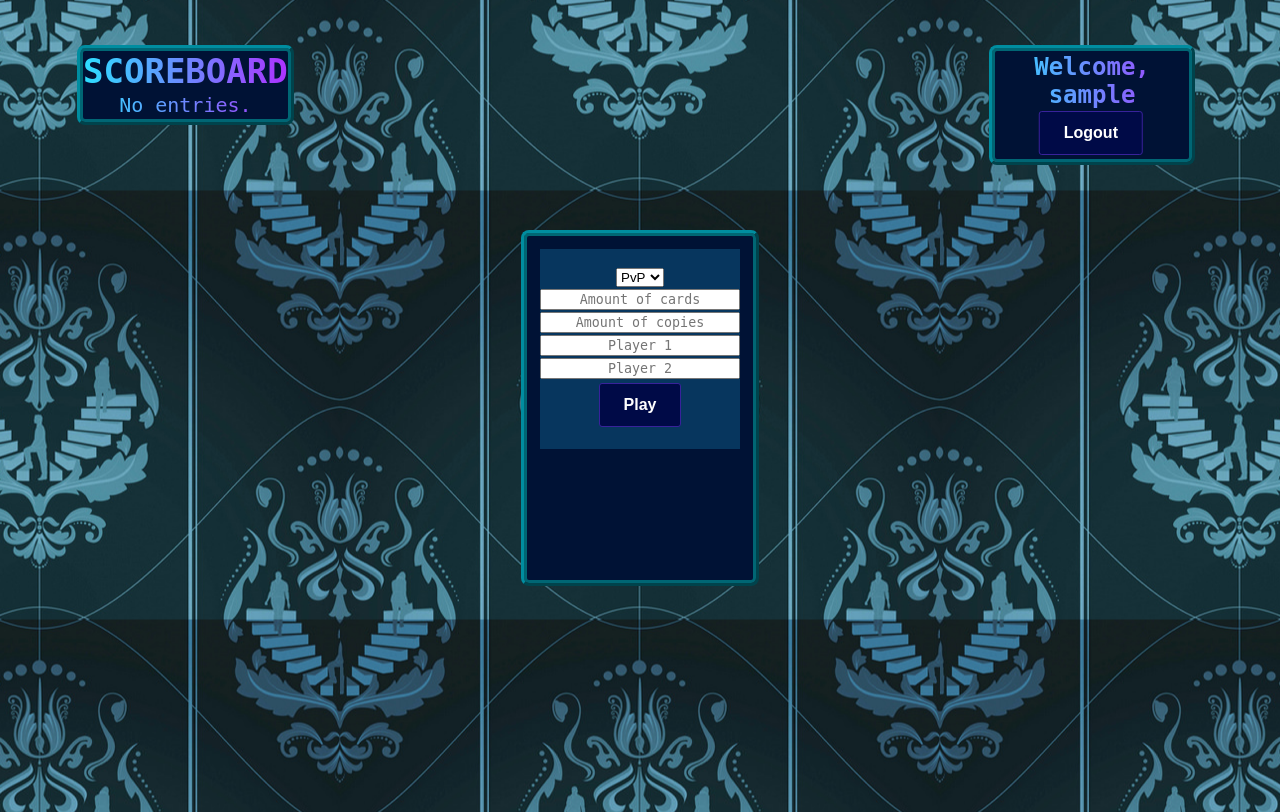
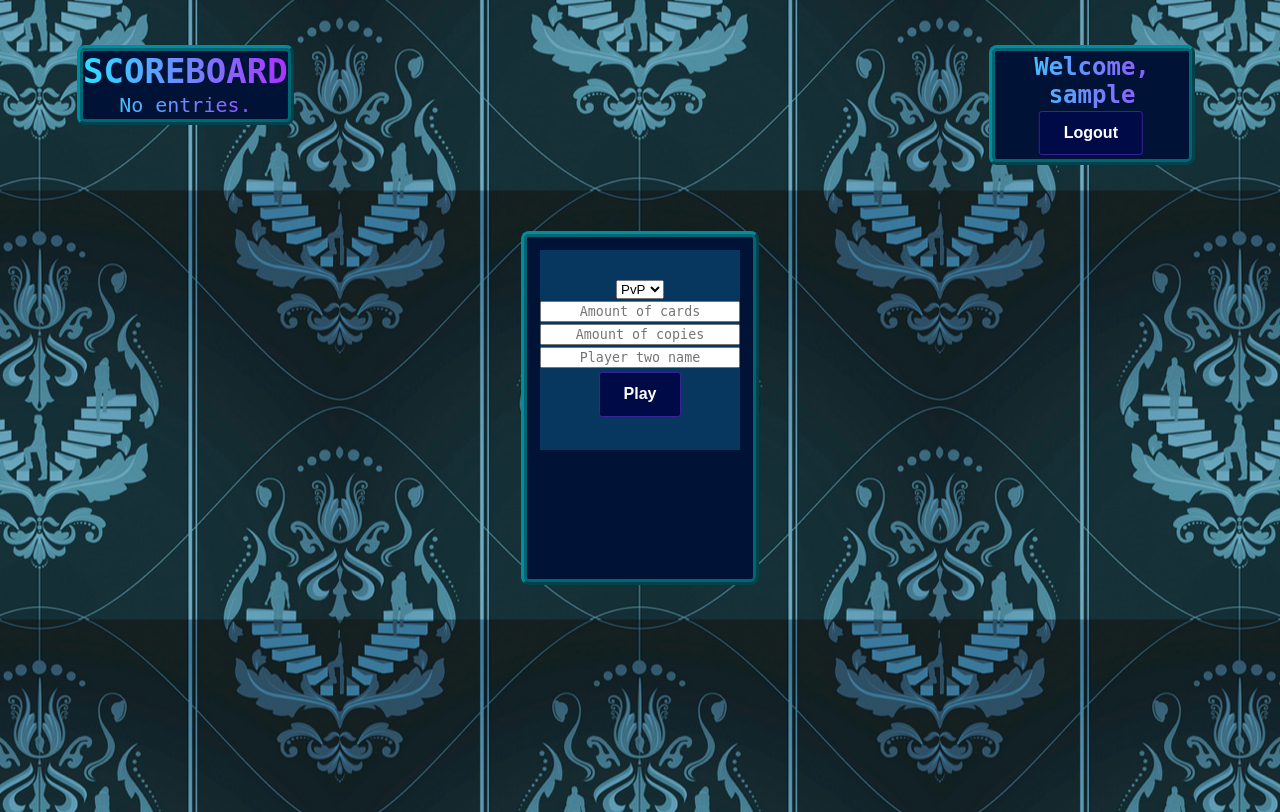
Before and after one commit to Moorky/Memory_Game, a PHP site: page / in a window 1280 px wide. Run offline with PHP 8.4, Linux system fonts and the light colour scheme; the visitor is signed in with stand-in values (Sample User, id 1); data that the repository does not hold is empty.

Commit message:
Implemented player class, created prototype of database class

```diff
--- /dev/null
+++ b/assets/src/ConnectDB.js
@@ -0,0 +1,7 @@
+class ConnectDB {
+    getUserName() {
+        return "name";
+    }
+}
+
+export default ConnectDB;
--- a/assets/src/Game.js
+++ b/assets/src/Game.js
@@ -1,5 +1,6 @@
 import Board from './Board.js';
 import Player from './Player.js';
+import ConnectDB from "./ConnectDB.js";
 
 /**
  * Main Controller (handles board and cards with game logic)
@@ -14,20 +15,19 @@ class Game {
      * @param {int} cardCount how many unique cards there should be (min 2)
      * @param {int} copyCount how many copies of each unique card (min 2)
      * @param {string} mode which game mode should be played (solo, pvp, pvc)
-     * @param {string} player1 username of player 1
      * @param {string} player2 username of player 2
      */
-    constructor(cardCount, copyCount, mode, player1, player2) {
+    constructor(cardCount, copyCount, mode, player2) {
         // INITS
+        this.database = new ConnectDB();
         this.board = new Board(cardCount, copyCount);
-        this.player = new Player();
+        this.player = new Player(this.getUserName(), player2);
         this.grid = document.querySelector(".grid")
         this.popup = document.querySelector(".popup");
         this.scoreBoard = [document.querySelector(".scoreBoard_1"), document.querySelector(".scoreBoard_2")];
         this.cardsID = [];
         this.cardsSelected = [];
         this.cardsWon = 0;
-        this.player = [player1, player2];
         this.score = [0, 0];
         this.turn = 0;
         this.mode = mode;
@@ -35,11 +35,20 @@ class Game {
         // CLEAN UP
         this.grid.innerHTML = "";
         this.scoreBoard.forEach((e, i) => {
-            e.innerHTML = this.player[i] + ": " + (this.score[i]).toString()
+            e.innerHTML = this.player.getPlayerName(i) + ": " + (this.player.getPlayerScore(i)).toString()
         })
 
         // GAME LOGIC
         this.startGame();
+    }
+
+    /**
+     * Getter for username from database.
+     *
+     * @returns {string} username
+     */
+    getUserName() {
+        return this.database.getUserName();
     }
 
     /**
@@ -96,6 +105,7 @@ class Game {
             dimCounter = 0;
             this.grid.appendChild(document.createElement("br"));
         }
+
         return dimCounter;
     }
 
@@ -168,7 +178,7 @@ class Game {
 
         if (matchCount === this.cardsID.length - 1) {
             this.cardsWon += 1;
-            this.increaseScore();
+            this.player.increaseScore(this.scoreBoard, this.turn);
             setTimeout(this.checkWon.bind(this), 500)
         } else {
             this.switchTurn();
@@ -188,13 +198,6 @@ class Game {
             this.disableCard();
             delete this;
         }
-    }
-
-    /**
-     * Calculates score after finding a match.
-     */
-    increaseScore() {
-        this.scoreBoard[this.turn].innerHTML = this.player[this.turn] + ": " + (++this.score[this.turn]).toString();
     }
 
     /**
--- a/assets/src/Player.js
+++ b/assets/src/Player.js
@@ -2,7 +2,58 @@
  * Handles player data that would be useful for a database
  */
 class Player {
+    constructor(userName, playerTwoName) {
+        this.playerNames = [userName, playerTwoName];
+        this.score = [0, 0];
+    }
 
+    /**
+     * Compares a given score with the score of the player/the players.
+     *
+     * @param score that should be compared to player score
+     * @param mode can be either "pvp" or "pvc"
+     * @returns {number|boolean} the highscore as an int, returns false if the player score is not a new highscore
+     */
+    compareScore(score, mode) {
+        let returnVal;
+        if (mode === "pvp" && (this.score[0] > score || this.score[1] > score)) {
+            returnVal = this.score[0] > this.score[1] ? this.score[0] : this.score[1];
+        } else {
+            returnVal = this.score[0] > score ? this.score[0] : false;
+        }
+
+        return returnVal;
+    }
+
+    /**
+     * Increases score after finding a match.
+     *
+     * @param htmlElement array, that will change the innerHTML of one element depending on the index/turn
+     * @param turn can either be 0 or 1, depending on which players turn it is
+     */
+    increaseScore(htmlElement, turn) {
+        htmlElement[turn].innerHTML = this.playerNames[turn] + ": " + (++this.score[turn]).toString();
+    }
+
+    /**
+     * Getter for player name
+     *
+     * @param index can be either 0 or 1, depending on which player
+     * @returns {string} player name
+     */
+    getPlayerName(index) {
+        return index === 0 ? this.playerNames[0] : this.playerNames[1];
+    }
+
+    /**
+     * Getter for player score
+     *
+     * @param index can be either 0 or 1, depending on which player
+     * @returns {int} player score
+     */
+    getPlayerScore(index) {
+        return index === 0 ? this.score[0]: this.score[1];
+    }
 }
 
 export default Player;
--- a/assets/src/initGame.js
+++ b/assets/src/initGame.js
@@ -15,7 +15,7 @@ window.onload = function () {
         getData();
 
         if (checkInput()) {
-            new Game(Number(cardCount), Number(copyCount), String(mode), String(player1), String(player2));
+            new Game(Number(cardCount), Number(copyCount), String(mode), String(player2));
             return;
         }
         return alert("Invalid input!");
@@ -37,6 +37,5 @@ function getData() {
     cardCount = document.getElementById("cardCount").value;
     copyCount = document.getElementById("copyCount").value;
     mode = document.getElementById("mode").value;
-    player1 = document.getElementById("player1").value;
     player2 = document.getElementById("player2").value;
 }
--- a/assets/style/style.css
+++ b/assets/style/style.css
@@ -155,6 +155,7 @@ h1 {
     height: 200px;
     z-index: 20;
     display: flex;
+    margin: auto;
     justify-content: center;
     align-items: center;
     flex-direction: column;
--- a/index.php
+++ b/index.php
@@ -118,7 +118,7 @@ include 'assets/src/scoreboard.php';
 
 <!-- CENTER BOX (GAME) -->
 <div class="center-screen">
-    <div class="mainFrame">
+    <div class="mainFrame" id="logged">
 
 
         <!-- PREGAME INPUT -->
@@ -133,8 +133,7 @@ include 'assets/src/scoreboard.php';
                 <input type="text" id="cardCount" placeholder="Amount of cards" class="input">
                 <input type="text" id="copyCount" placeholder="Amount of copies" class="input">
 
-                <input type="text" id="player1" placeholder="Player 1" class="input">
-                <input type="text" id="player2" placeholder="Player 2" class="input">
+                <input type="text" id="player2" placeholder="Player two name" class="input">
 
             </label>
 
```
Also changed, not shown: assets/img/back.webp (deleted).
